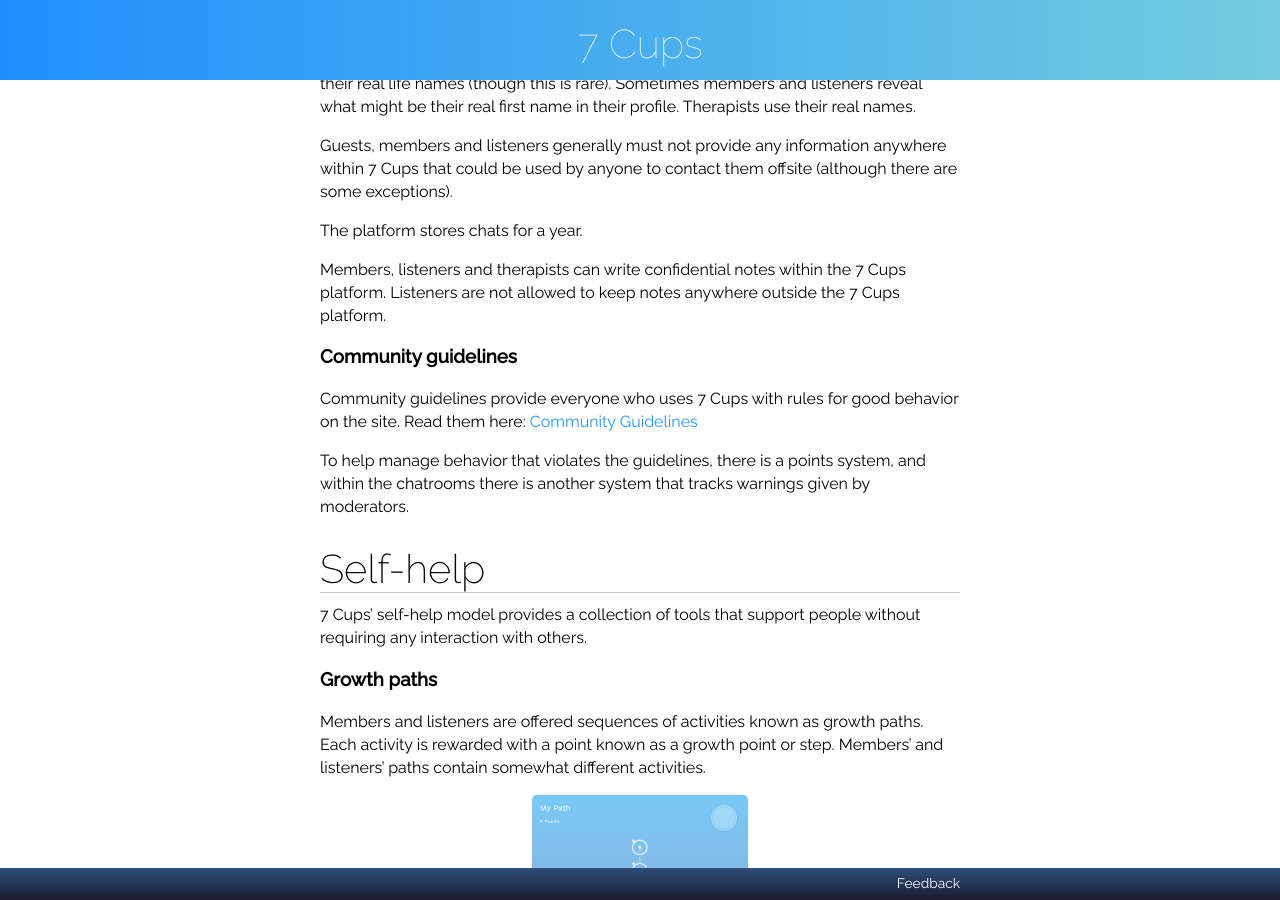
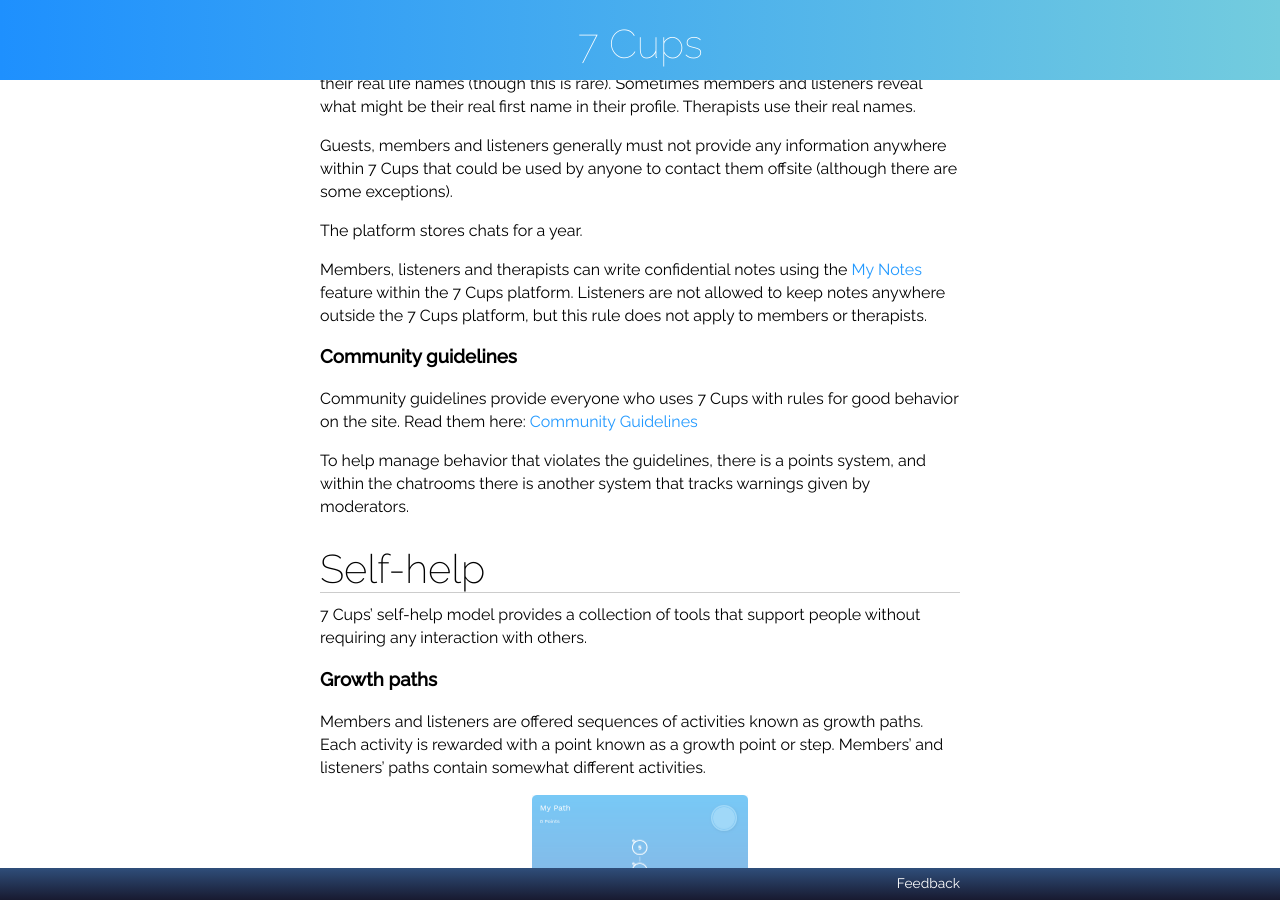
Before and after one commit to RarelyCharlie/rarelycharlie.github.io, a Jekyll site: the page built from _draft/7cups-no-pages.md, in a window 1280 px wide and 900 px high, scrolled down 8693 px. Built offline with Jekyll 4.4.1, drawn with Linux system fonts in a browser that asks for light colours.

Commit message:
linkify notes

```diff
--- a/_includes/7cups.md
+++ b/_includes/7cups.md
@@ -228,7 +228,7 @@ Guests, members and listeners generally must not provide any information anywher
 
 The platform stores chats for a year.
 
-Members, listeners and therapists can write confidential notes within the 7 Cups platform. Listeners are not allowed to keep notes anywhere outside the 7 Cups platform.
+Members, listeners and therapists can write confidential notes using the [My Notes](https://www.7cups.com/notes.php) feature within the 7 Cups platform. Listeners are not allowed to keep notes anywhere outside the 7 Cups platform, but this rule does not apply to members or therapists.
 
 ### Community guidelines
 
```
